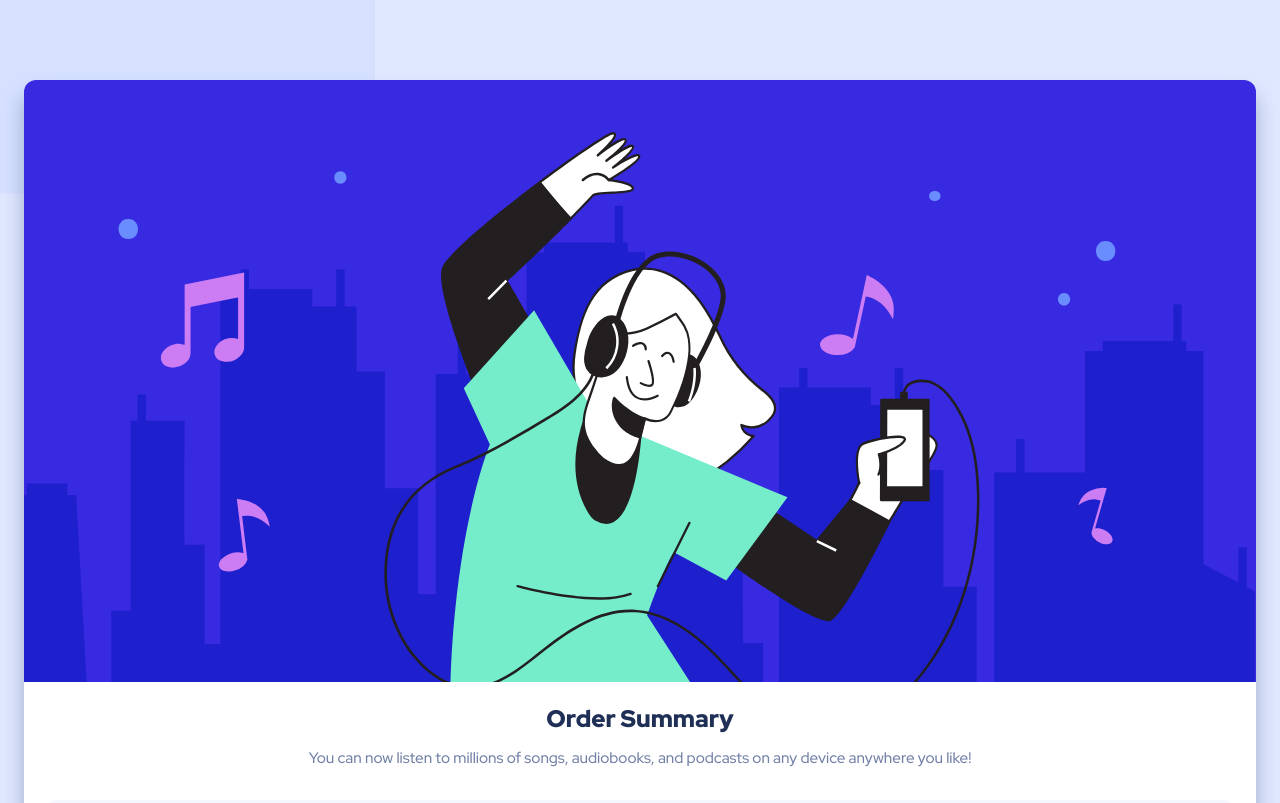
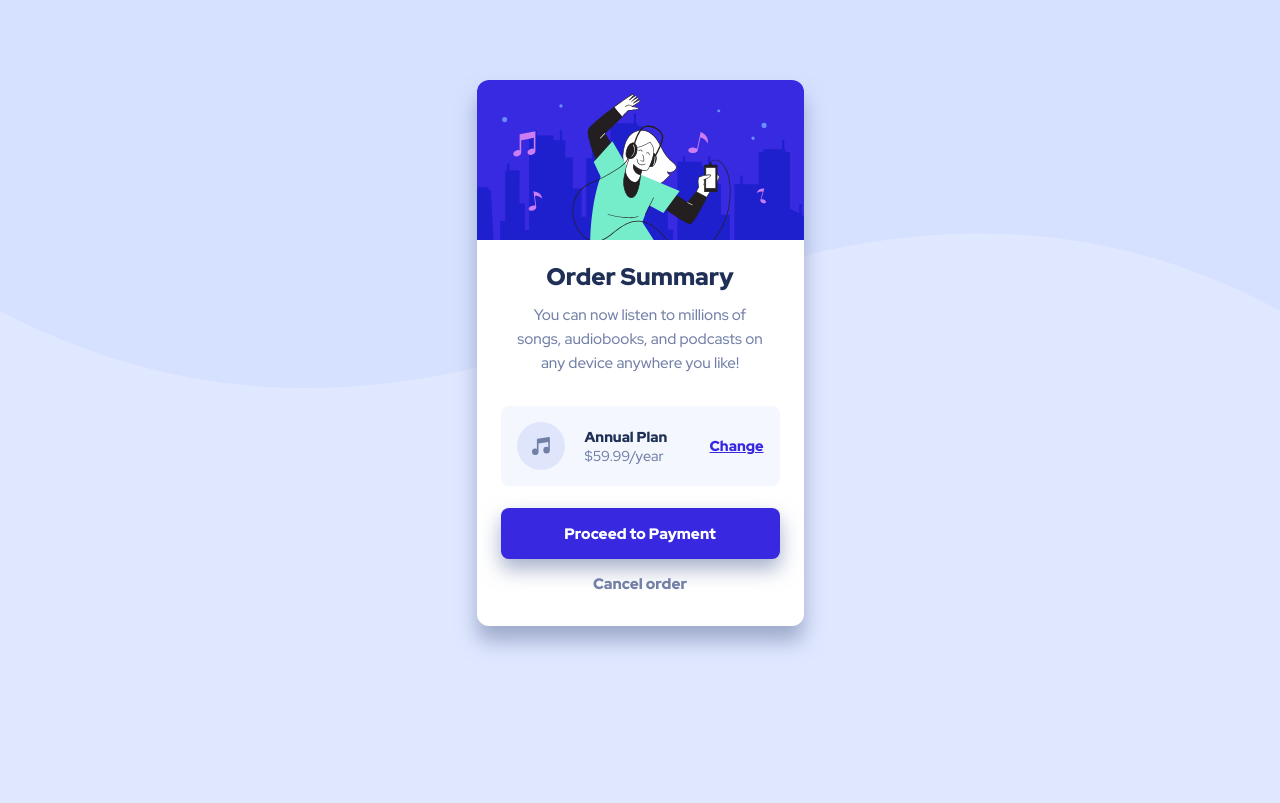
Before and after one commit to b4n1y4/order-summary-component, a plain HTML site: page index.html in a window 1280 px wide. Shown: the top 803 px of the page. Drawn offline with Linux system fonts and the light colour scheme.

Commit message:
Update style.css
final layout

```diff
--- a/style.css
+++ b/style.css
@@ -12,11 +12,14 @@ body {
   font-size: 16px;
   background-image: url("./images/pattern-background-mobile.svg");
   background-repeat: no-repeat;
+  background-size: contain;
   background-color: hsl(225, 100%, 94%);
 }
 
 .container {
   margin: 5em 1.5em;
+  display: grid;
+  place-content: center;
 }
 
 .card {
@@ -24,6 +27,7 @@ body {
   overflow: hidden;
   background-color: #fff;
   box-shadow: 0px 15px 20px hsla(224, 26%, 63%, 0.75);
+  max-width: calc(375px - 3em);
 }
 
 .graphics {
@@ -136,3 +140,9 @@ button {
 .cancel:focus {
   color: hsl(223, 47%, 23%);
 }
+
+@media screen and (min-width: 1000px) {
+  body {
+    background-image: url("./images/pattern-background-desktop.svg");
+  }
+}
```
